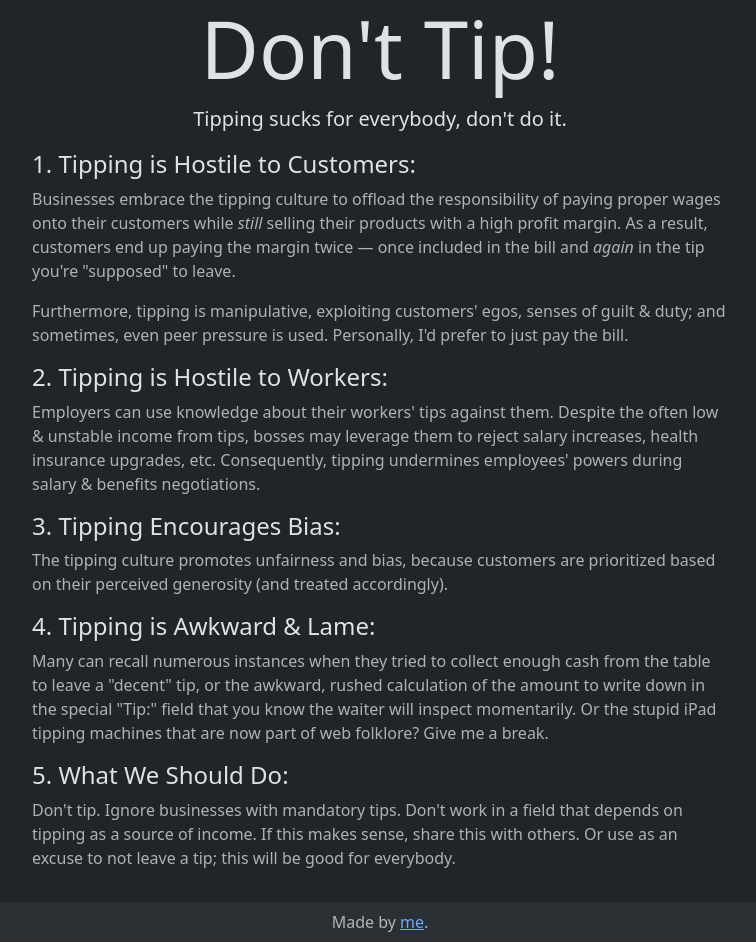
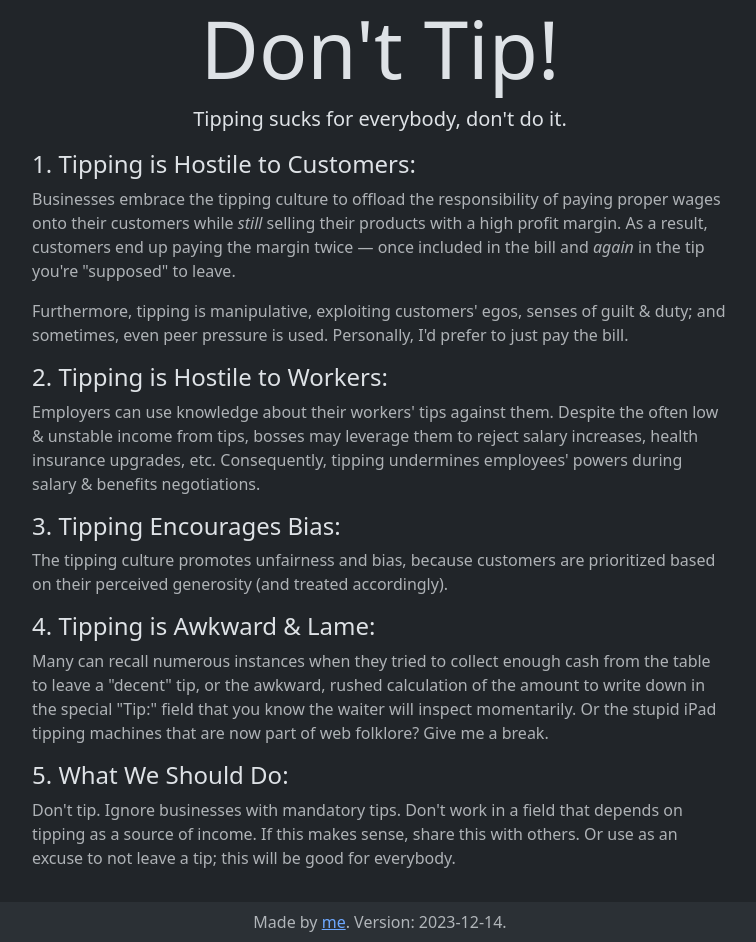
Before and after one commit to egor-tensin/fucktipp.ing, a Jekyll site: the page built from src/index.html, in a window 1280 px wide. Shown: the whole page, without its empty margins (260-1016 px from the left). Built offline with Jekyll 4.4.1, drawn with Linux system fonts in a browser that asks for light colours.

Commit message:
add the timestamp in the footer

```diff
--- a/src/_layouts/page.html
+++ b/src/_layouts/page.html
@@ -38,7 +38,7 @@ footer {
       <div class="container">
         <div class="row">
           <div class="col">
-            <div class="text-center text-muted">Made by <a href="https://tensin.name/">me</a>.</div>
+            <div class="text-center text-muted">Made by <a href="https://tensin.name/">me</a>. Version: {{ site.time | date: '%F' }}.</div>
           </div>
         </div>
       </div>
```
